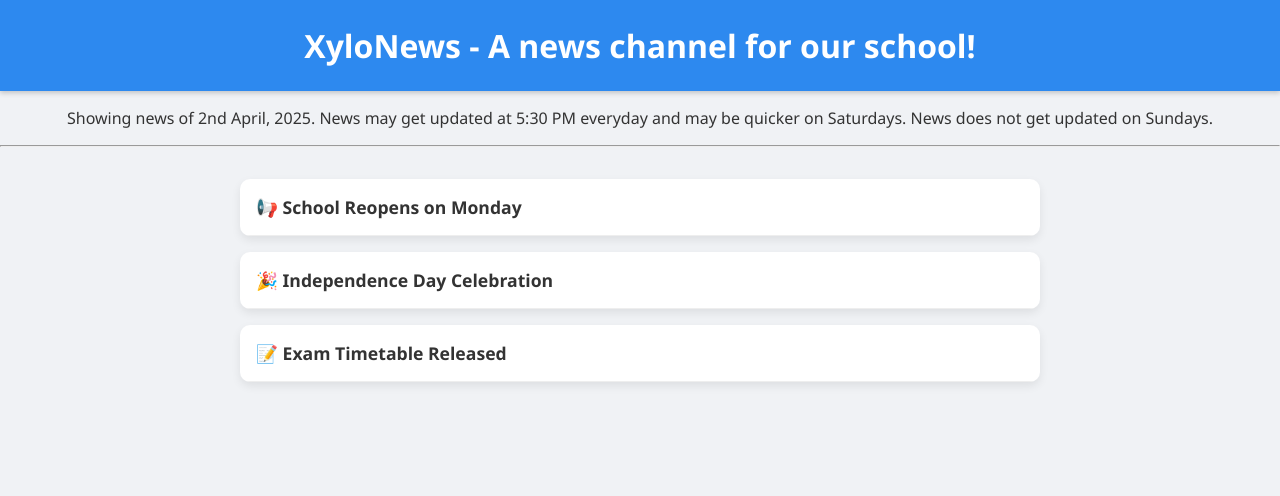
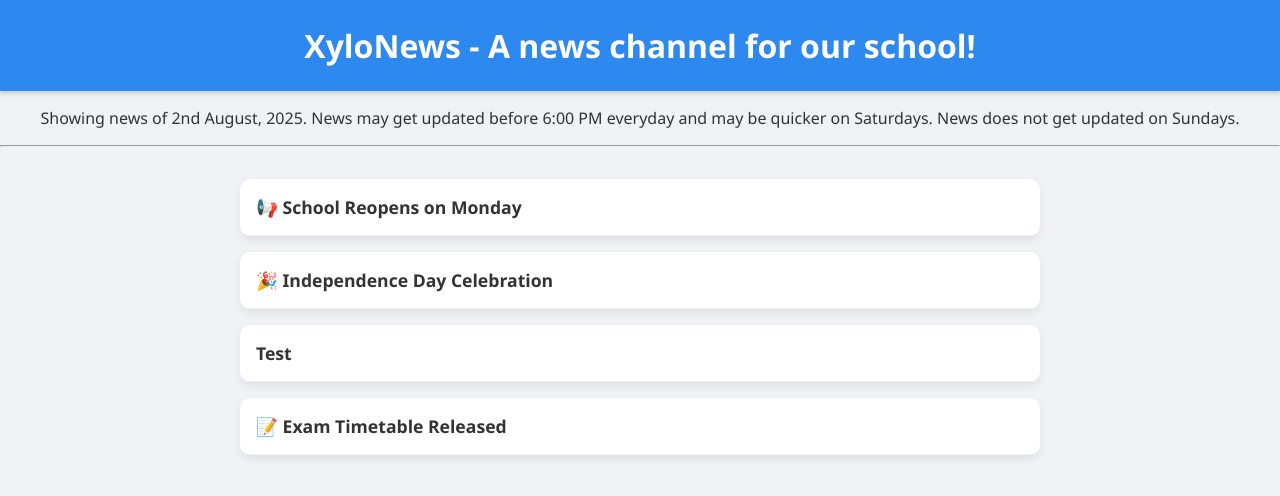
Before and after one commit to xylo-web-app/xylonews, a plain HTML site: page index.html in a window 1280 px wide. Drawn offline with Linux system fonts and the light colour scheme.

Commit message:
Update index.html

```diff
--- a/index.html
+++ b/index.html
@@ -82,7 +82,7 @@
 <body>
 
   <header>XyloNews - A news channel for our school!</header>
-  <p><center>Showing news of 2nd April, 2025. News may get updated at 5:30 PM everyday and may be quicker on Saturdays. News does not get updated on Sundays.</center></p>
+  <p><center>Showing news of 2nd August, 2025. News may get updated before 6:00 PM everyday and may be quicker on Saturdays. News does not get updated on Sundays.</center></p>
   <hr>
   <div class="container">
     <div class="message-box">
@@ -98,6 +98,13 @@
         Our school will celebrate Independence Day on August 15 with cultural events, speeches, and flag hoisting. All students are encouraged to participate.
       </div>
     </div>
+
+       <div class="message-box">
+      <div class="message-title">Test</div>
+      <div class="message-content">
+        Our school will celebrate Independence Day on August 15 with cultural events, speeches, and flag hoisting. All students are encouraged to participate.
+      </div>
+       </div>
 
     <div class="message-box">
       <div class="message-title">📝 Exam Timetable Released</div>
```
